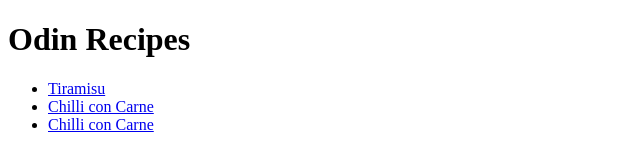
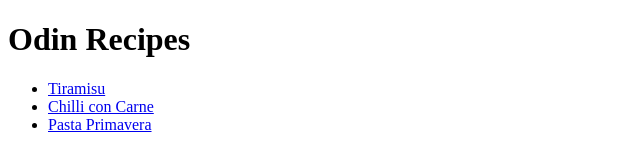
Before and after one commit to 555Viktor/odin-recipes, a plain HTML site: page index.html in a window 1280 px wide. Shown: the full height of the page, 0-640 px from the left. Drawn offline with Linux system fonts and the light colour scheme.

Commit message:
Fix recipe name in anchor tag

```diff
--- a/index.html
+++ b/index.html
@@ -15,7 +15,7 @@
             <a href="./recipes/chilli_con_carne.html">Chilli con Carne</a>
         </li>
         <li>
-            <a href="./recipes/pasta_primavera.html">Chilli con Carne</a>
+            <a href="./recipes/pasta_primavera.html">Pasta Primavera</a>
         </li>
     </ul>
 </body>
```
